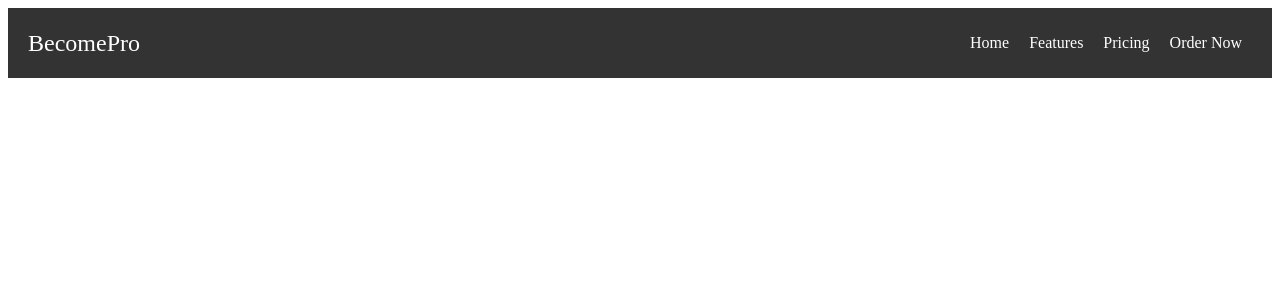
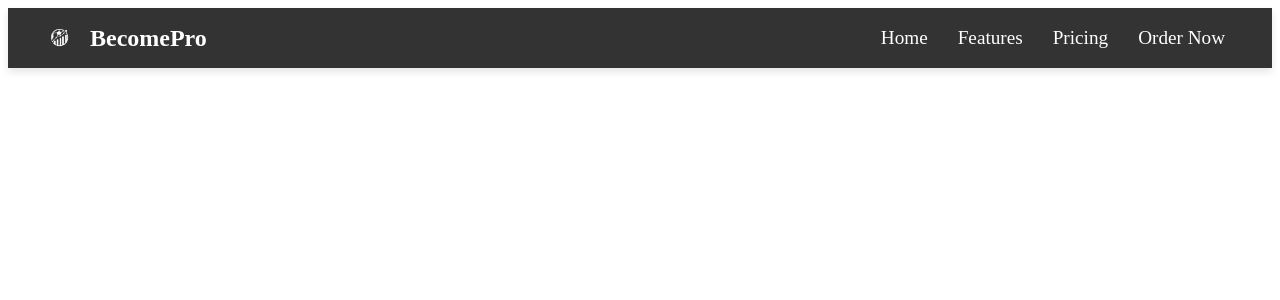
Before and after one commit to al-badarin/Grip-Socks-BecomePro-Website, a React (Vite) app in the folder grip-socks-becomepro/: page / in a window 1280 px wide. Shown: the top 300 px of the page. Built offline with nearby package versions, Linux system fonts and the light colour scheme.

Commit message:
add logo to navbar

```diff
--- a/grip-socks-becomepro/src/components/Navbar/Navbar.jsx
+++ b/grip-socks-becomepro/src/components/Navbar/Navbar.jsx
@@ -1,6 +1,7 @@
 import React, { useState } from 'react';
+import styles from './Navbar.module.css';
 import { FaBars, FaTimes } from 'react-icons/fa';
-import styles from './Navbar.module.css';
+import logo from '../../assets/logo.png'; // Adjust the path according to your file structure
 
 const Navbar = () => {
     const [isOpen, setIsOpen] = useState(false);
@@ -11,26 +12,23 @@ const Navbar = () => {
 
     return (
         <header className={styles.navbar}>
+            <div className={styles.navContainer}>
+                <div className={styles.logoContainer}>
+                    <img src={logo} alt="BecomePro Logo" className={styles.logo} />
                     <div className={styles.brandTitle}>BecomePro</div>
+                </div>
                 <div className={styles.toggleButton} onClick={toggleNavbar}>
                     {isOpen ? <FaTimes /> : <FaBars />}
                 </div>
                 <nav className={`${styles.navLinks} ${isOpen ? styles.active : ''}`}>
                     <ul>
-          <li>
-            <a href="#home">Home</a>
-          </li>
-          <li>
-            <a href="#features">Features</a>
-          </li>
-          <li>
-            <a href="#pricing">Pricing</a>
-          </li>
-          <li>
-            <a href="#order">Order Now</a>
-          </li>
+                        <li><a href="#home">Home</a></li>
+                        <li><a href="#features">Features</a></li>
+                        <li><a href="#pricing">Pricing</a></li>
+                        <li><a href="#order">Order Now</a></li>
                     </ul>
                 </nav>
+            </div>
         </header>
     );
 };
--- a/grip-socks-becomepro/src/components/Navbar/Navbar.module.css
+++ b/grip-socks-becomepro/src/components/Navbar/Navbar.module.css
@@ -2,14 +2,35 @@
 .navbar {
   background-color: #333;
   color: white;
+  padding: 10px 20px;
+  box-shadow: 0 4px 8px rgba(0, 0, 0, 0.1);
+  position: sticky;
+  top: 0;
+  z-index: 1000;
+}
+
+.navContainer {
   display: flex;
   justify-content: space-between;
   align-items: center;
-  padding: 10px 20px;
+  max-width: 1200px;
+  margin: 0 auto;
+}
+
+.logoContainer {
+  display: flex;
+  align-items: center;
+}
+
+.logo {
+  width: 40px;
+  height: 40px;
+  margin-right: 10px;
 }
 
 .brandTitle {
   font-size: 1.5rem;
+  font-weight: bold;
 }
 
 .toggleButton {
@@ -21,22 +42,31 @@
 .navLinks ul {
   list-style: none;
   display: flex;
+  margin: 0;
+  padding: 0;
 }
 
 .navLinks li {
-  margin: 0 10px;
+  margin: 0 15px;
 }
 
 .navLinks a {
   color: white;
   text-decoration: none;
+  font-size: 1.2rem;
+  padding: 10px 0;
+  transition: color 0.3s ease;
+}
+
+.navLinks a:hover {
+  color: #f39c12;
 }
 
 .active {
   display: block;
 }
 
-/* Responsive */
+/* Responsive Design */
 @media (max-width: 768px) {
   .toggleButton {
     display: block;
@@ -44,6 +74,13 @@
 
   .navLinks {
     display: none;
+    position: absolute;
+    top: 60px;
+    right: 0;
+    background-color: #333;
+    width: 100%;
+    text-align: center;
+    box-shadow: 0 4px 8px rgba(0, 0, 0, 0.1);
   }
 
   .navLinks ul {
@@ -53,4 +90,8 @@
   .navLinks.active {
     display: flex;
   }
+
+  .navLinks li {
+    margin: 10px 0;
+  }
 }
```
Also changed, not shown: grip-socks-becomepro/src/assets/logo.png (added). Lines whose indentation alone changed are shown as unchanged.
